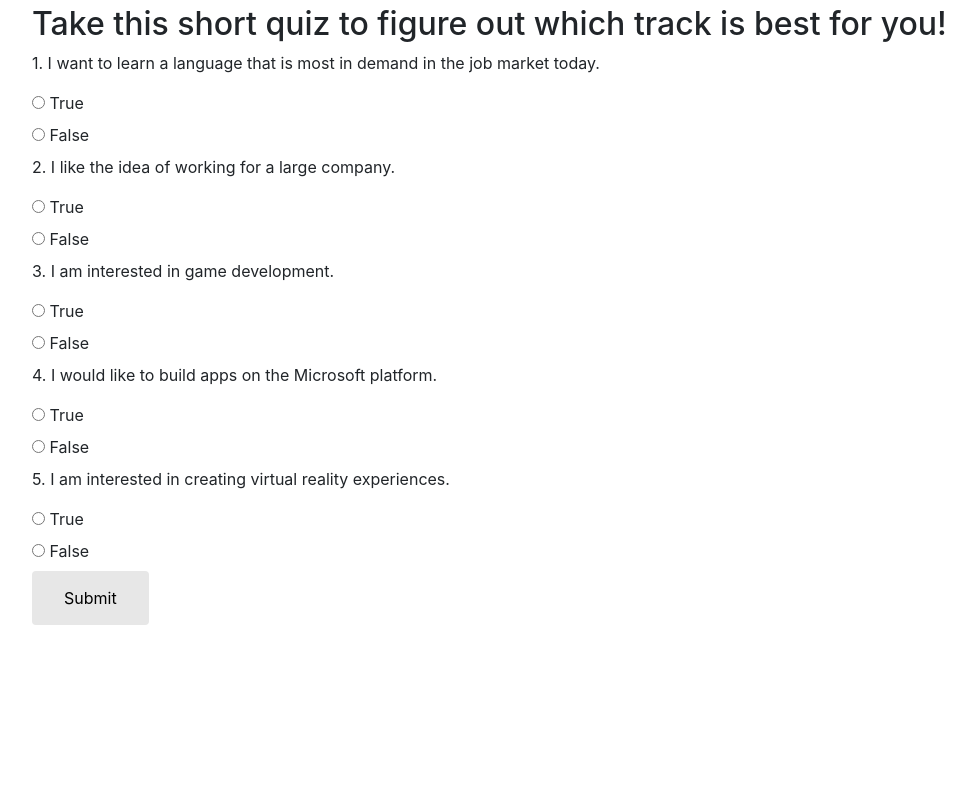
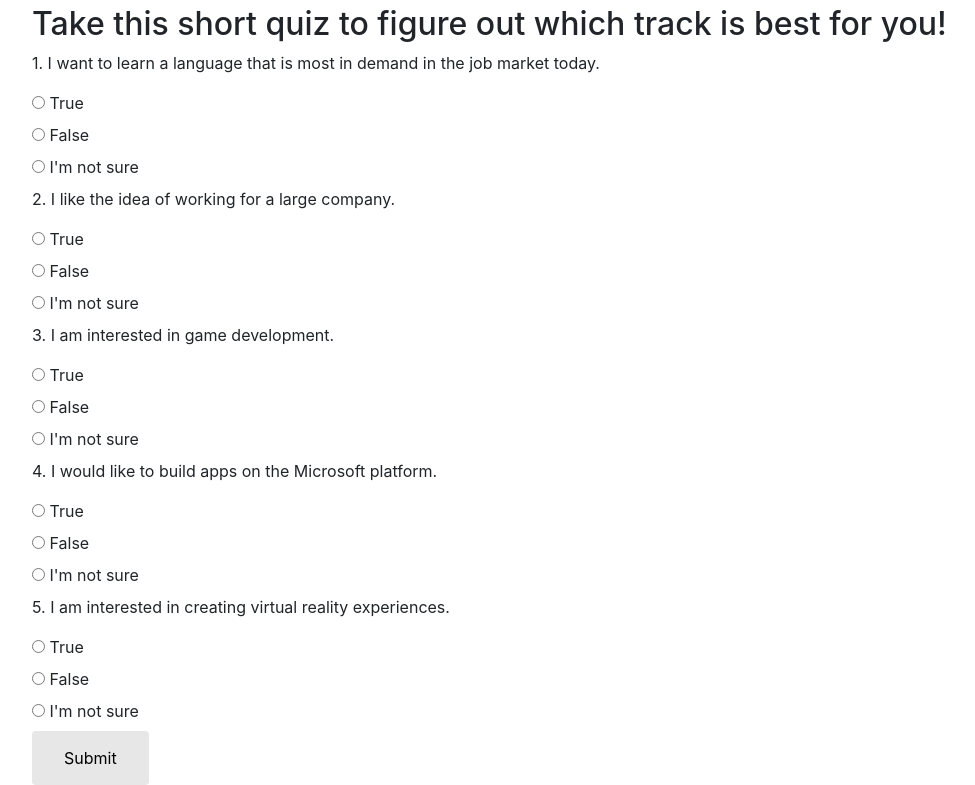
Before and after one commit to maryrobinrose/track-suggester, a plain HTML site: page index.html in a window 1280 px wide. Shown: the part 51-836 px from the top of the page, without its empty margins (53-1028 px from the left). Before the commit the page ends 800 px from the top, so only its background shows below. Drawn offline with nearby package versions, Linux system fonts and the light colour scheme.

Commit message:
add additional answer for each question

```diff
--- a/index.html
+++ b/index.html
@@ -29,6 +29,12 @@
                   False
                 </label>
               </div>
+              <div class="radio">
+                <label>
+                  <input type="radio" name="one" value="unsure">
+                  I'm not sure
+                </label>
+              </div>
           </div>
 
           <div class="question">
@@ -45,6 +51,11 @@
                   False
                 </label>
               </div>
+              <div class="radio">
+                <label>
+                  <input type="radio" name="two" value="unsure">
+                  I'm not sure
+                </label>
           </div>
 
         <div class="question">
@@ -61,6 +72,11 @@
                 False
               </label>
             </div>
+            <div class="radio">
+              <label>
+                <input type="radio" name="three" value="unsure">
+                I'm not sure
+              </label>
         </div>
 
         <div class="question">
@@ -77,6 +93,11 @@
                 False
               </label>
             </div>
+            <div class="radio">
+              <label>
+                <input type="radio" name="four" value="unsure">
+                I'm not sure
+              </label>
         </div>
 
         <div class="question">
@@ -93,6 +114,11 @@
                 False
               </label>
             </div>
+            <div class="radio">
+              <label>
+                <input type="radio" name="five" value="unsure">
+                I'm not sure
+              </label>
         </div>
           <button id="submit" class="btn">Submit</button>
       </form>
```
